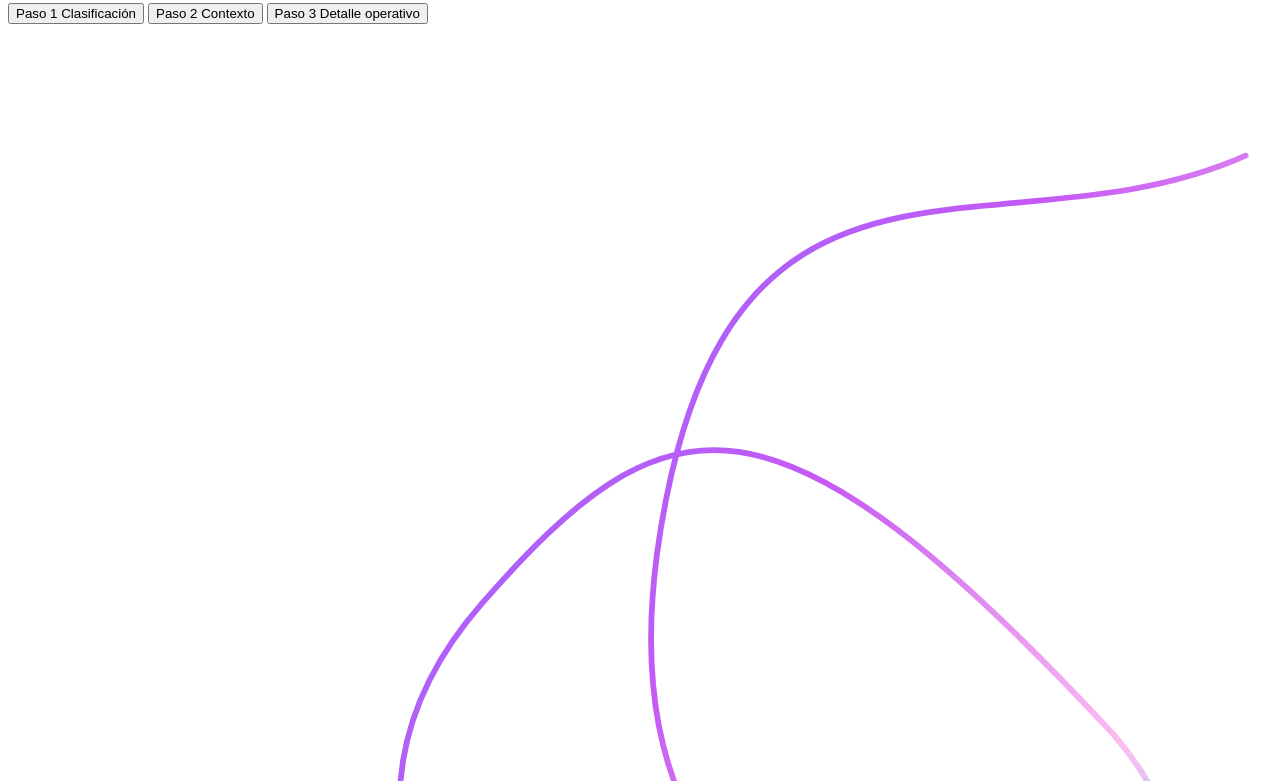
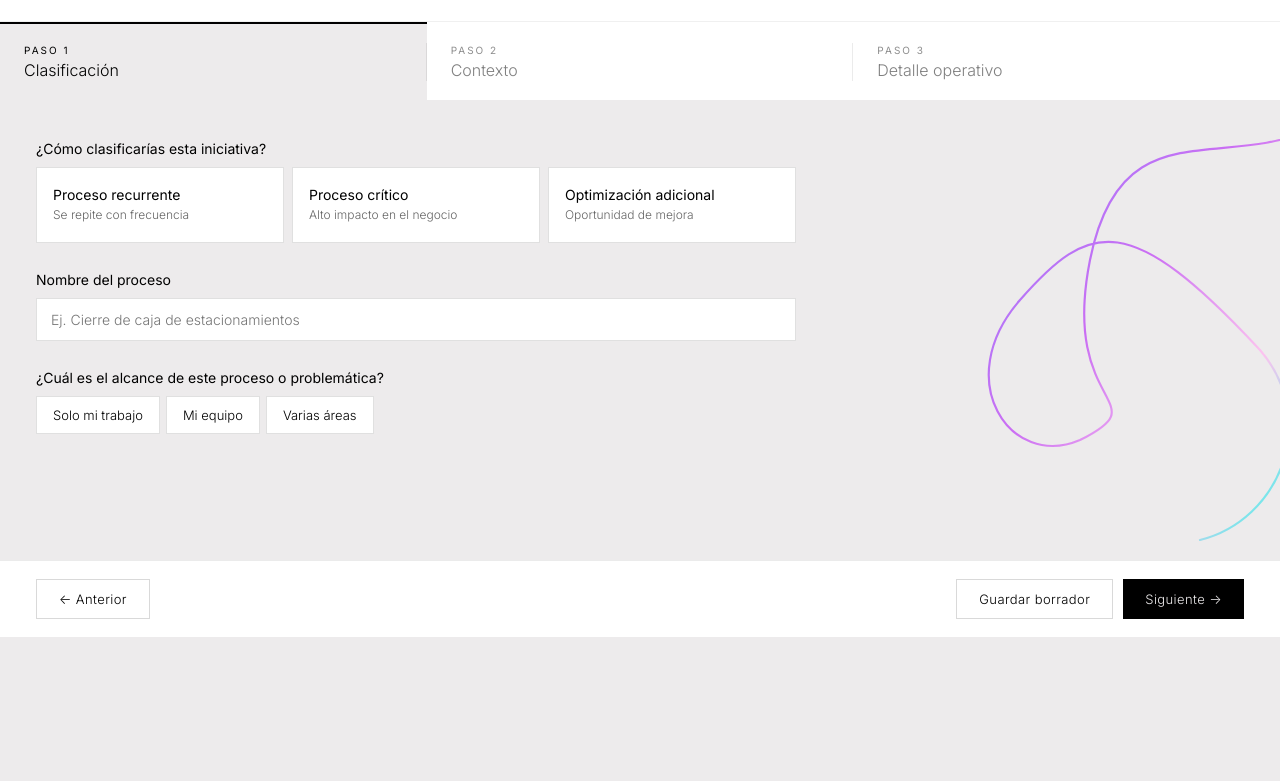
Before and after one commit to GuianellaAlexandra/Template, a plain HTML site: page index.html in a window 1280 px wide. Shown: the part 209-990 px from the top of the page. After the commit the page ends 846 px from the top, so only its background shows below. Drawn offline with Linux system fonts and the light colour scheme.

Commit message:
Update index.html

```diff
--- a/index.html
+++ b/index.html
@@ -13,7 +13,7 @@ ENCUESTA DE INICIATIVAS DE MEJORA — GRUPO JOCKEY
 
   <link href="https://fonts.googleapis.com/css2?family=Inter:wght@300;400;500&display=swap" rel="stylesheet">
 
-  <link rel="stylesheet" href="/03-encuesta-mejora.css">
+  <link rel="stylesheet" href="/encuesta-mejora.css">
 </head>
 
 <body>
@@ -446,7 +446,7 @@ ENCUESTA DE INICIATIVAS DE MEJORA — GRUPO JOCKEY
 
   </main>
 
-  <script src="/04-encuesta-mejora.js"></script>
+  <script src="/encuesta-mejora.js"></script>
 
 </body>
 </html>
```
